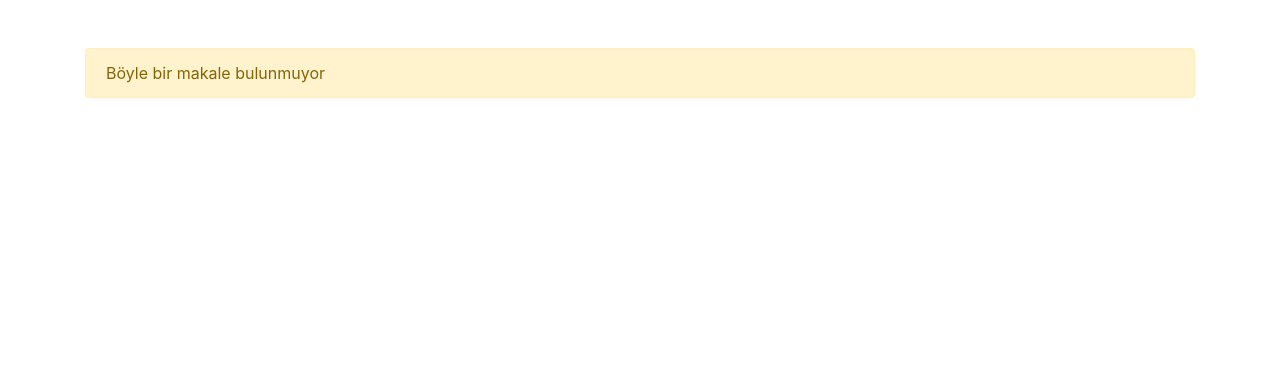
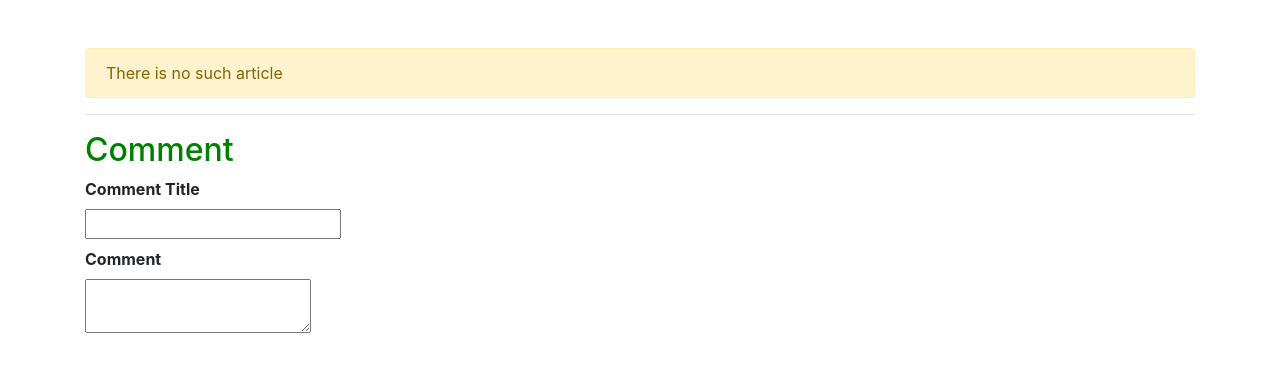
Before and after one commit to kardelenyurtkuran/FlaskArticlesApp, a Flask app: page /article/1 in a window 1280 px wide. Shown: the part 56-428 px from the top of the page. Run offline with Flask 3, Linux system fonts and the light colour scheme; data that the repository does not hold is empty; some libraries are stand-ins or nearby versions.

Commit message:
Comment Field Test

```diff
--- a/main.py
+++ b/main.py
@@ -53,6 +53,10 @@ class RegisterForm(FlaskForm):
 class LoginForm(FlaskForm):
     username = StringField("Username")
     password = PasswordField("Password")
+
+class CommentForm(FlaskForm):
+    commentTitle = StringField("Comment Title")
+    comment = TextAreaField("Comment")
 
 
 @app.route("/")
@@ -220,16 +224,20 @@ class ArticleForm(FlaskForm):
 
 
 #Detay Sayfası
-@app.route("/article/<string:id>")
+@app.route("/article/<string:id>", methods=["GET", "POST"])
 def article(id):
+    form = CommentForm(request.form)
+
+    commentTitle =form.commentTitle.data
+    comment = form.comment.data
     cursor = connection.cursor()
     query = "SELECT * FROM articles WHERE id = %s"
     result = cursor.execute(query,(id,))
     if result>0:
         article = cursor.fetchone()
-        return render_template("article.html", article = article)
+        return render_template("article.html", article = article, form=form)
     else:
-        return render_template("article.html")
+        return render_template("article.html", form=form)
 
 #Arama URL
 @app.route("/search", methods = ["GET", "POST"])
--- a/templates/addarticle.html
+++ b/templates/addarticle.html
@@ -1,7 +1,7 @@
 {%extends "layout.html" %}
 
 {% block body%}
-<h3>Makale Oluştur</h3>
+<h3>Create Article</h3>
 <hr>
 
 {% from "includes/formhelpers.html" import render_field %}
@@ -12,7 +12,7 @@
             {{ render_field(form.title, class= "form-control") }}
             {{ render_field(form.content, class= "form-control") }}
         </dl>
-        <button type="submit" class="btn btn-danger">Makale Ekle</button>
+        <button type="submit" class="btn btn-danger">Add Articles</button>
     </form>
 
 {%endblock body%}
--- a/templates/article.html
+++ b/templates/article.html
@@ -1,20 +1,26 @@
 {%extends "layout.html" %}
 
+
 {% block body %}
-
+{% from "includes/formhelpers.html" import render_field %}
 {%if article %}
 
 <h4>{{article.title}}</h4>
 <hr>
-Yazar : {{article.author}}
+Author : {{article.author}}
 <hr>
-Tarih: {{article.created_date}}
+Date: {{article.created_date}}
 <hr>
-İçerik : {{article.content | safe}} <!-- |safe yazarsan CKEditör ile oluşturdukların html kodu olarak gözükmez -->
+Content : {{article.content | safe}} <!-- |If you type safe, what you create with CKEditor will not appear as HTML code. -->
 {%else %}
 
-<div class="alert alert-warning">Böyle bir makale bulunmuyor</div>
+<div class="alert alert-warning">There is no such article</div>
 
 {%endif %}
 
+<hr>
+<h2><font color="green"> Comment </font></h2>
+{{ render_field(form.commentTitle) }}
+{{ render_field(form.comment) }}
+
 {% endblock body %}
--- a/templates/update.html
+++ b/templates/update.html
@@ -1,7 +1,7 @@
 {%extends "layout.html" %}
 
 {% block body%}
-<h3>Makale Oluştur</h3>
+<h3>Create Article</h3>
 <hr>
 
 {% from "includes/formhelpers.html" import render_field %}
@@ -12,7 +12,7 @@
             {{ render_field(form.title, class= "form-control") }}
             {{ render_field(form.content, class= "form-control") }}
         </dl>
-        <button type="submit" class="btn btn-danger">Güncelle</button>
+        <button type="submit" class="btn btn-danger">Edit</button>
     </form>
 
 {%endblock body%}
```
Also changed, not shown: templates/articles.html (+4 -4 lines).
